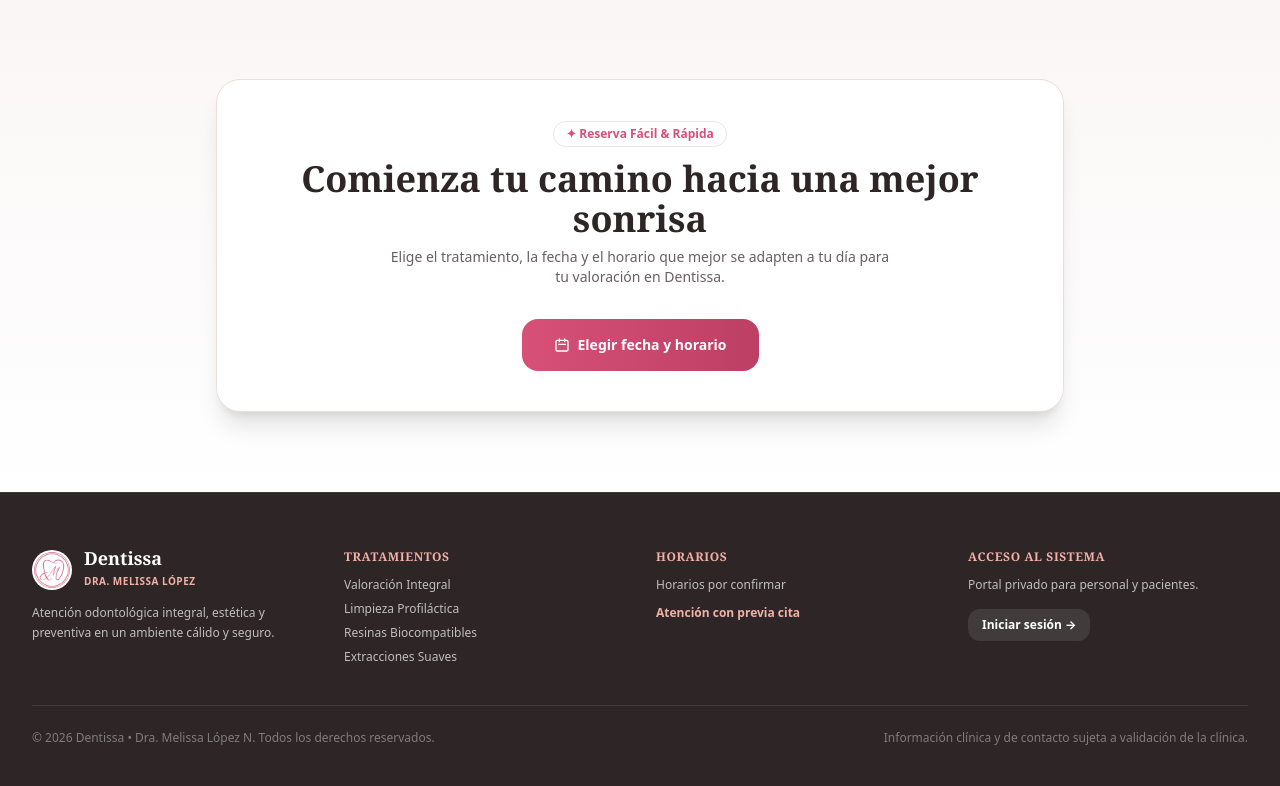
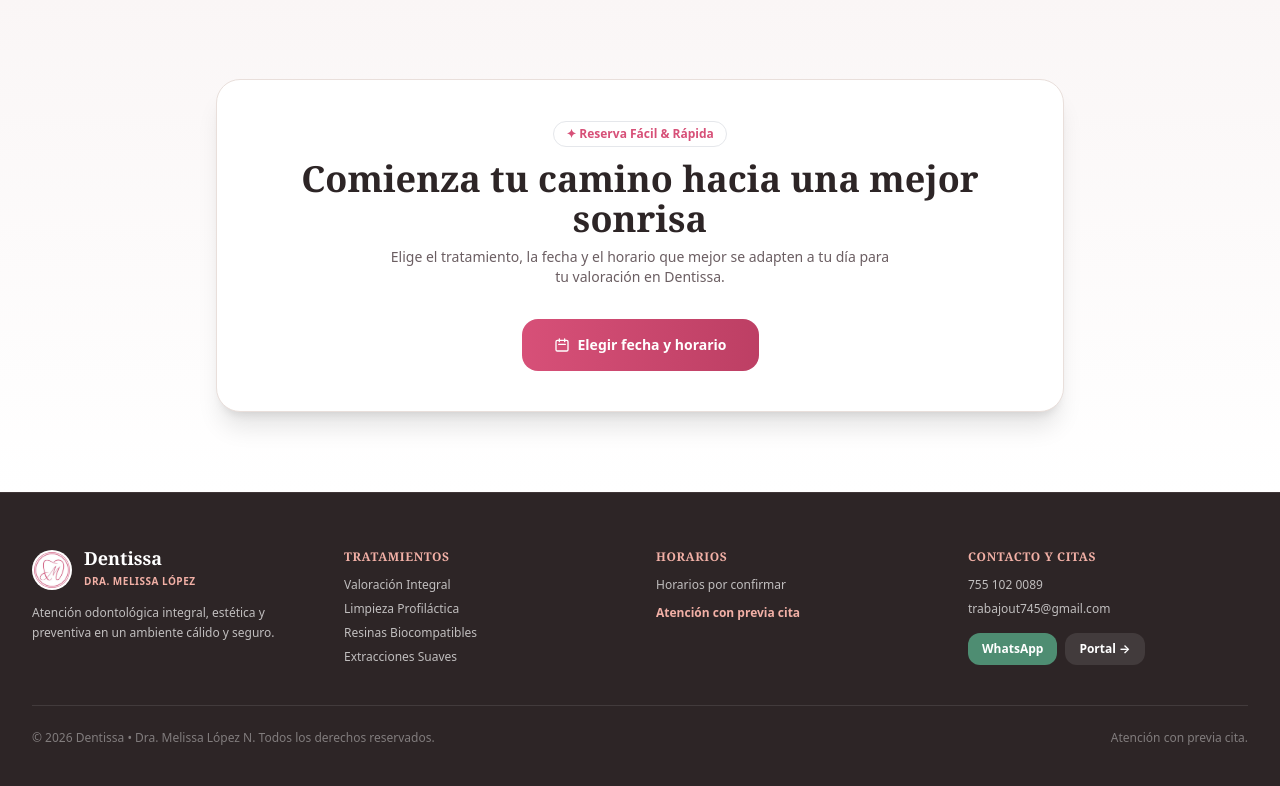
Before and after one commit to QuetzalTwT119/dentissa, a Laravel app: page / in a window 1280 px wide. Shown: the part 3937-4723 px from the top of the page. Run offline with Laravel 12, Linux system fonts and the light colour scheme; data comes from the database, SQL or seed files in the repository; data that the repository does not hold is empty; some libraries are stand-ins or nearby versions.

Commit message:
feat: publicar datos de contacto confirmados

```diff
--- a/resources/views/welcome.blade.php
+++ b/resources/views/welcome.blade.php
@@ -728,13 +728,13 @@
                 </div>
 
                 <div>
-                    <h4 class="font-serif-luxury font-bold text-xs text-[#f2b0a6] uppercase tracking-wider mb-3">Acceso al Sistema</h4>
+                    <h4 class="font-serif-luxury font-bold text-xs text-[#f2b0a6] uppercase tracking-wider mb-3">Contacto y citas</h4>
                     <ul class="space-y-2 text-xs text-white/70">
-                        <li>Portal privado para personal y pacientes.</li>
-                        <li class="pt-2">
-                            <a href="{{ url('/login') }}" class="inline-block px-3.5 py-2 rounded-xl bg-white/10 hover:bg-white/20 text-xs font-bold text-white transition-all">
-                                Iniciar sesión →
-                            </a>
+                        <li><a href="tel:+527551020089" class="hover:text-white transition-colors">755 102 0089</a></li>
+                        <li><a href="mailto:trabajout745@gmail.com" class="break-all hover:text-white transition-colors">trabajout745@gmail.com</a></li>
+                        <li class="pt-2 flex flex-wrap gap-2">
+                            <a href="https://wa.me/527551020089" target="_blank" rel="noopener noreferrer" class="inline-block rounded-xl bg-[#4E8D72] px-3.5 py-2 text-xs font-bold text-white transition-all hover:bg-[#3d735d]">WhatsApp</a>
+                            <a href="{{ url('/login') }}" class="inline-block rounded-xl bg-white/10 px-3.5 py-2 text-xs font-bold text-white transition-all hover:bg-white/20">Portal →</a>
                         </li>
                     </ul>
                 </div>
@@ -743,7 +743,7 @@
 
             <div class="pt-6 flex flex-col sm:flex-row items-center justify-between text-xs text-white/40 gap-3">
                 <p>© {{ date('Y') }} Dentissa &bull; Dra. Melissa López N. Todos los derechos reservados.</p>
-                <p>Información clínica y de contacto sujeta a validación de la clínica.</p>
+                <p>Atención con previa cita.</p>
             </div>
         </div>
     </footer>
```
